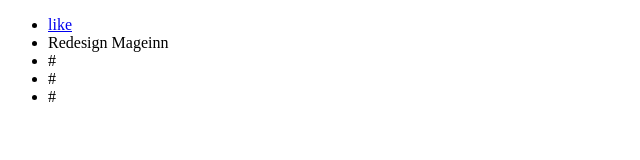
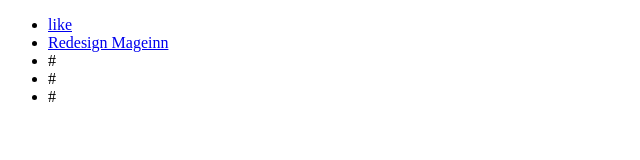
Before and after one commit to benyuxPetr/benyuxPetr.github.io, a plain HTML site: page index.html in a window 1280 px wide. Shown: the whole page, without its empty margins (0-640 px from the left). Drawn offline with Linux system fonts and the light colour scheme.

Commit message:
fix link

```diff
--- a/index.html
+++ b/index.html
@@ -7,7 +7,7 @@
 <body>
 	<ul>
 		<li><a href="/like">like</a></li>
-		<li><a href="/redesign.mageinn"></a>Redesign Mageinn</li>
+		<li><a href="/redesign.mageinn">Redesign Mageinn</a></li>
 		<li><a href="#"></a>#</li>
 		<li><a href="#"></a>#</li>
 		<li><a href="#"></a>#</li>
```
